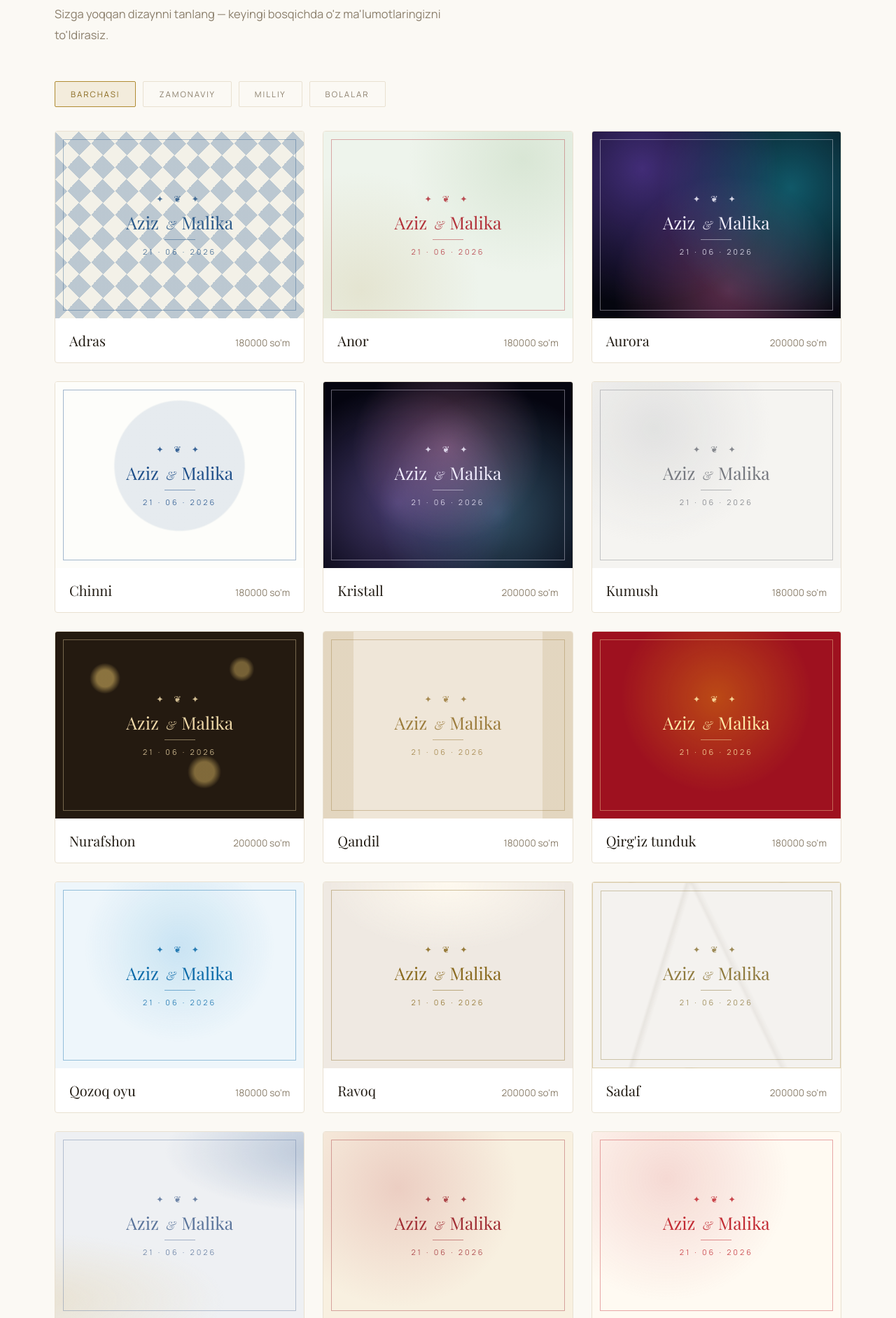
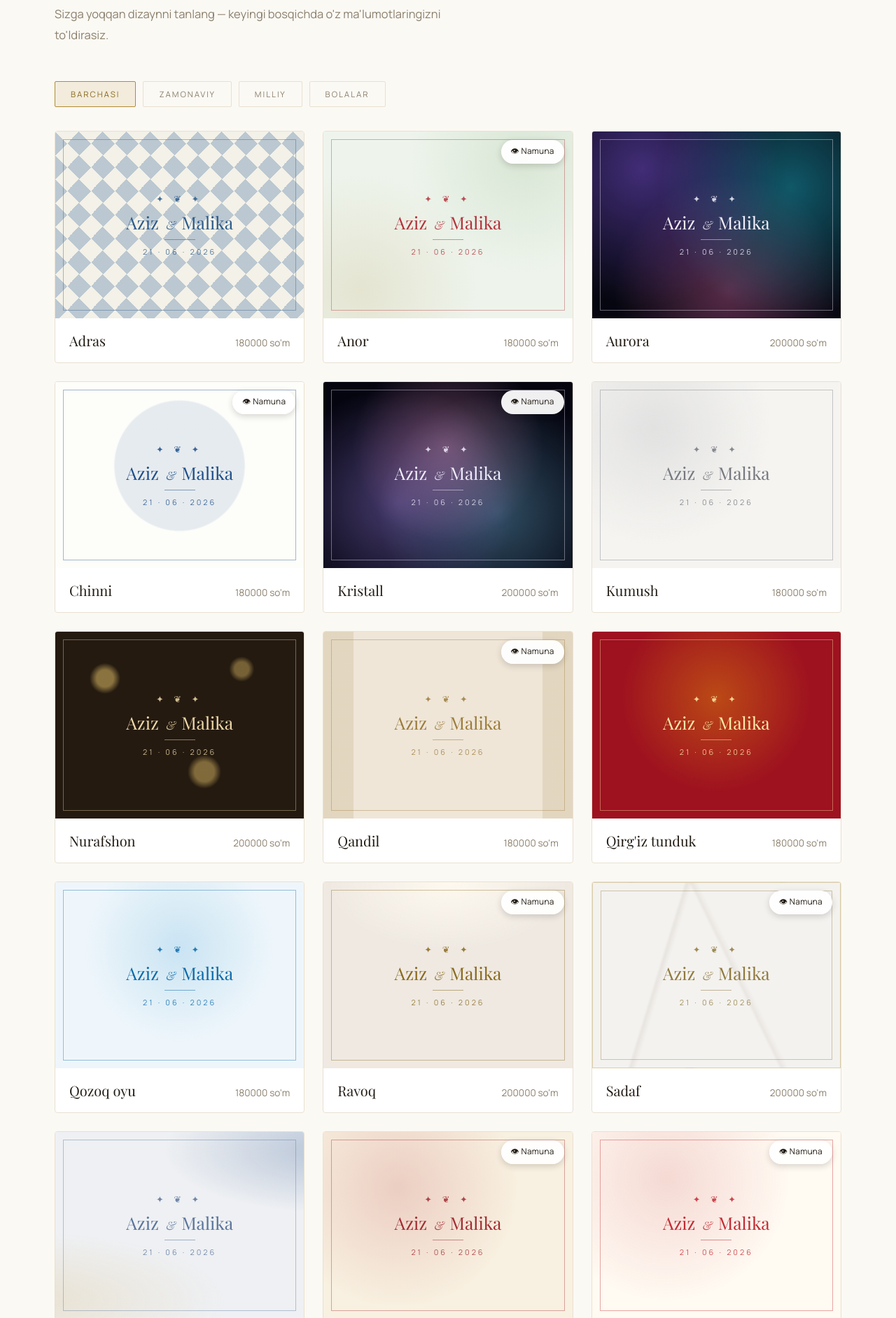
Before and after one commit to ShohzoDev0108/oqqushlar-uz, a Django app: page /yaratish/ in a window 1280 px wide. Shown: the part 232-2116 px from the top of the page at 70% size. Run offline with Django 5.2, Linux system fonts and the light colour scheme; data comes from the database, SQL or seed files in the repository; data that the repository does not hold is empty; parts of the project's set-up code (start-up, migrations or seed data) failed here and were passed over; some web fonts are replaced.

Commit message:
Shablon tanlashga 'Namuna ko'rish' funksiyasini va 9 ta ko'rgazma taklifnomani qo'shish

```diff
--- a/taklif/admin.py
+++ b/taklif/admin.py
@@ -53,12 +53,13 @@ class TaklifnomaAdmin(admin.ModelAdmin):
         "shablon",
         "faol",
         "tolangan",
+        "namuna",
         "yoqdi_bosildi",
         "korishlar",
         "keladiganlar_soni",
         "statistika_link",
     )
-    list_filter = ("faol", "tolangan", "marosim_turi", "yoqdi_bosildi", "shablon")
+    list_filter = ("faol", "tolangan", "namuna", "marosim_turi", "yoqdi_bosildi", "shablon")
     search_fields = ("ism_1", "ism_2", "slug")
     prepopulated_fields = {"slug": ("ism_1", "ism_2")}
     readonly_fields = (
@@ -77,7 +78,7 @@ class TaklifnomaAdmin(admin.ModelAdmin):
         }),
         ("Holat", {
             "fields": (
-                "faol", "tolangan", "yoqdi_bosildi", "korishlar",
+                "faol", "tolangan", "namuna", "yoqdi_bosildi", "korishlar",
                 "statistika_token", "statistika_link", "yaratilgan",
             )
         }),
--- a/taklif/models.py
+++ b/taklif/models.py
@@ -155,6 +155,15 @@ class Taklifnoma(models.Model):
         default=True,
         help_text="Self-service oqimi uchun: mijoz to'laguncha False bo'ladi",
     )
+    namuna = models.BooleanField(
+        default=False,
+        help_text=(
+            "Bu — mijozlar ma'lumoti emas, sayt uchun ko'rgazma taklifnoma. "
+            "Shablon tanlash sahifasidagi 'Namuna ko'rish' tugmasi shu "
+            "taklifnomaga olib boradi va bosh sahifadagi haqiqiy mijozlar "
+            "ro'yxatida ko'rinmaydi."
+        ),
+    )
     yaratilgan = models.DateTimeField(auto_now_add=True)
 
     class Meta:
--- a/taklif/templates/taklif/shablon_tanlash.html
+++ b/taklif/templates/taklif/shablon_tanlash.html
@@ -8,6 +8,17 @@
 
 .oq-sahifa-bosh { padding-bottom: 34px; }
 .bosh { color: var(--kul); margin-top: 30px; }
+
+.shablon-karta { position: relative; }
+.sk-havola { color: inherit; text-decoration: none; display: block; }
+.sk-namuna-tugma {
+    position: absolute; top: 12px; right: 12px; z-index: 2;
+    background: rgba(255,255,255,.94); color: var(--siyoh);
+    padding: 7px 14px; border-radius: 20px; font-size: .74rem; letter-spacing: .3px;
+    text-decoration: none; box-shadow: 0 3px 10px rgba(34,28,20,.18);
+    transition: background .2s ease, color .2s ease;
+}
+.sk-namuna-tugma:hover { background: var(--tilla); color: #fff; }
 {% endblock %}
 
 {% block content %}
@@ -36,7 +47,11 @@
 </div>
 <div class="dizayn-grid" id="shablonlar-grid">
     {% for s in shablonlar %}
-    <a class="shablon-karta oq-karta" data-turkum="{{ s.turkum }}" href="{% url 'taklif:yaratish' s.kod %}">
+    <div class="shablon-karta oq-karta" data-turkum="{{ s.turkum }}">
+        {% if s.namuna_slug %}
+        <a class="sk-namuna-tugma" href="{% url 'taklif:korish' s.namuna_slug %}" target="_blank" rel="noopener">👁 {% trans "Namuna" %}</a>
+        {% endif %}
+        <a class="sk-havola" href="{% url 'taklif:yaratish' s.kod %}">
             {% if s.rasm %}
                 <img class="mini" src="{{ s.rasm.url }}" alt="{{ s.nomi }}">
             {% else %}
@@ -53,6 +68,7 @@
                 <div class="narx">{{ s.narx|floatformat:0 }} {% trans "so'm" %}</div>
             </div>
         </a>
+    </div>
     {% endfor %}
 </div>
 {% else %}
--- a/taklif/views.py
+++ b/taklif/views.py
@@ -122,7 +122,11 @@ def _sayt_musiqasi():
 def bosh_sahifa(request):
     """Platformaning asosiy landing sahifasi — wedding vibe, shablonlar galereyasi,
     faollashtirilgan taklifnomalar va taklifnoma yaratishga chorlovchi CTA."""
-    taklifnomalar = Taklifnoma.objects.filter(faol=True, tolangan=True)[:8]
+    # namuna=True bo'lganlar — haqiqiy mijoz emas, faqat shablon tanlashdagi
+    # "Namuna ko'rish" tugmasi uchun ko'rgazma, shuning uchun bu yerga chiqmaydi.
+    taklifnomalar = Taklifnoma.objects.filter(
+        faol=True, tolangan=True, namuna=False
+    )[:8]
     shablonlar = Shablon.objects.filter(ommaviy=True)
     return render(
         request,
@@ -137,7 +141,14 @@ def bosh_sahifa(request):
 
 def shablon_tanlash(request):
     """Mijoz o'zi taklifnoma yaratishni shu yerdan — shablon tanlashdan boshlaydi."""
-    shablonlar = Shablon.objects.filter(ommaviy=True)
+    shablonlar = list(Shablon.objects.filter(ommaviy=True))
+    namuna_sluglari = dict(
+        Taklifnoma.objects.filter(
+            namuna=True, shablon_id__in=[s.pk for s in shablonlar]
+        ).values_list("shablon_id", "slug")
+    )
+    for s in shablonlar:
+        s.namuna_slug = namuna_sluglari.get(s.pk)
     return render(
         request,
         "taklif/shablon_tanlash.html",
```
Also changed, not shown: locale/en/LC_MESSAGES/django.po, locale/kaa/LC_MESSAGES/django.po, locale/kk/LC_MESSAGES/django.po, locale/ky/LC_MESSAGES/django.po, locale/ru/LC_MESSAGES/django.po, locale/tg/LC_MESSAGES/django.po, locale/tk/LC_MESSAGES/django.po, taklif/migrations/0016_namuna_taklifnomalar.py (added), 7 other files. Lines whose indentation alone changed are shown as unchanged.
